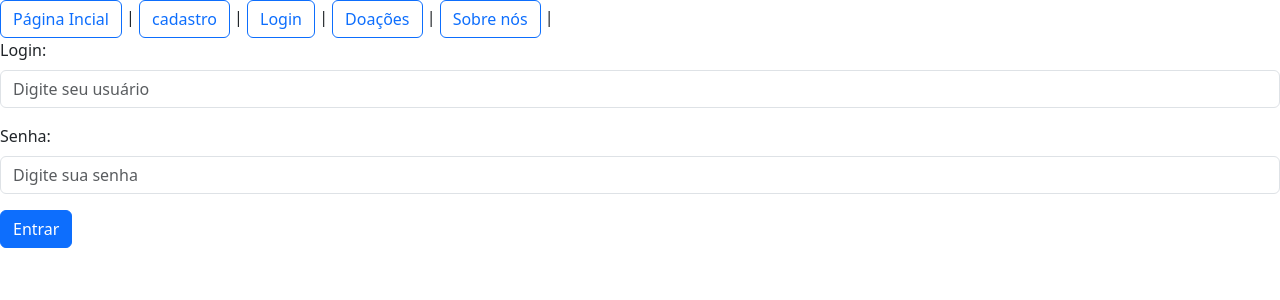
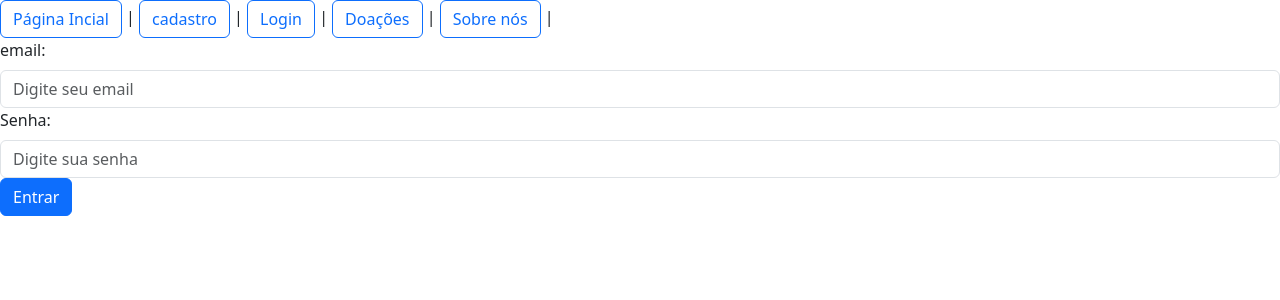
Before and after one commit to mirellycz/amparo, a Flask app: page /login in a window 1280 px wide. Shown: the top 300 px of the page. Run offline with Flask 3, Linux system fonts and the light colour scheme.

Commit message:
mensagens no sistema de login

```diff
--- a/app.py
+++ b/app.py
@@ -1,23 +1,38 @@
 from flask import Flask, render_template, flash, redirect, request, url_for
 
 app = Flask(__name__)
+app.config['SECRET_KEY'] = "Karol1004"
 
 @app.route('/')
 def index():
     return render_template('index.html')
 
-@app.route('/cadastro')
-def cadastro():
-    return render_template('cadastro.html')
-
 @app.route('/login')
 def login():
     return render_template('login.html')
 
+@app.route('/autenticar', methods=['POST'])
+def autenticar():
+    email = request.form['email']
+    senha = request.form['senha']
+    if email == 'karol' and senha == 'senha123':
+        flash('Login feito com sucesso, você está logado','sucess')
+        return render_template('/index.html')
+    else:
+        flash('Dados incorretos. Email ou senha inválidos', 'danger')
+        return redirect(url_for('login'))
+
+
+
 @app.route('/doacoes')
 def doacoes():
-    return render_template('doacoes.html')
+     return render_template('doacoes.html')
 
 @app.route('/sobre')
 def sobre():
     return render_template('sobre.html')
+
+
+@app.route('/cadastro')
+def cadastro():
+    return render_template('cadastro.html')
--- a/templates/base.html
+++ b/templates/base.html
@@ -13,6 +13,13 @@
     <a href="/doacoes" class="btn btn-outline-primary"> Doações </a> |
     <a href="/sobre" class="btn btn-outline-primary"> Sobre nós </a> |
 
+    {% set mensagens = get_flashed_messages(with_categories=true) %}
+    {% if mensagens %}
+        {% for cat, m in mensagens %}
+            <div class="alerta"> {{m}} </div>
+        {% endfor %}
+    {% endif %}
+
     <div>
         {% block conteudo %}
         {% endblock %}
--- a/templates/index.html
+++ b/templates/index.html
@@ -1,7 +1,7 @@
 {% extends 'base.html' %}
 
 {% block titulo %}
-   {{Login}}
+   {{Pagina}}
 {% endblock %}
 
 {% block conteudo %}
--- a/templates/login.html
+++ b/templates/login.html
@@ -6,15 +6,35 @@
 
 {% block conteudo %}
 
+<form action="{{url_for('autenticar')}}" method="post">
+   <div>
+     <label for="email" class="form-label">email: </label>
+     <input type="text" class="form-control" id="email" name="email" placeholder="Digite seu email">
+   </div>
+   <div>
+     <label for="senha" class="form-label">Senha: </label>
+     <input type="password" class="form-control" id="senha" name="senha" placeholder="Digite sua senha">
+   </div>
+   <button class="btn btn-primary" type="submit">Entrar</button>
+</form>
 
-    <div class="mb-3">
-      <label for="login" class="form-label">Login: </label>
-      <input type="text" class="form-control" id="usuario" name="usuario" placeholder="Digite seu usuário">
-    </div>
-    <div class="mb-3">
-      <label for="senha" class="form-label">Senha: </label>
-      <input type="password" class="form-control" id="senha" name="senha" placeholder="Digite sua senha">
-    </div>
-    <button class="btn btn-primary" type="submit">Entrar</button>
+<!-- <div id="form_fundo">
+   <h1>Login</h1>
+   <div id="form_frente">
+      <form action="/login" id="login" method="get">
+         <label for="email">nome</label>
+         <input type="text" name="email" id="email" required placeholder="Digite seu email"><br>
 
+         <label for="senha">Senha</label>
+         <input type="password" name="senha" id="senha" required placeholder="Digite sua senha"><br>
+
+         <button type="submit" id="btn_login">
+            <span></span>
+            <span></span>
+            <span></span>
+            <span></span>Entrar
+         </button>
+      </form>
+   </div>
+</div> -->
 {% endblock %}
```
Also changed, not shown: README.md.
